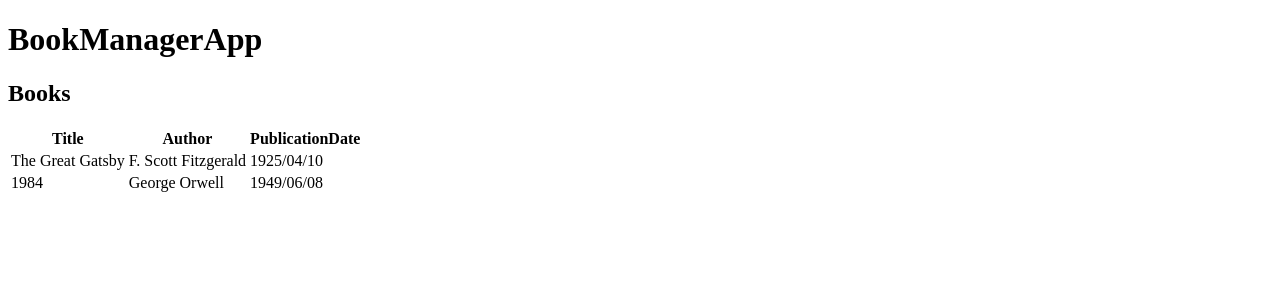
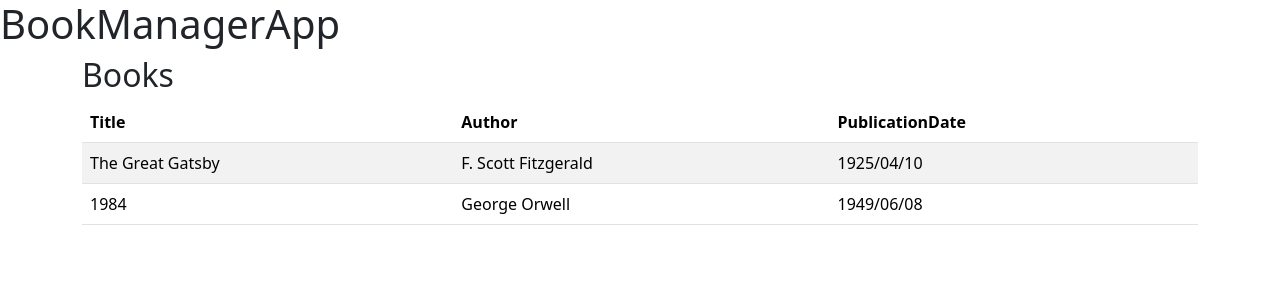
Before and after one commit to Shashinda2001/BookManager, an Angular app in the folder BookManagerApp/: page / in a window 1280 px wide. Shown: the top 300 px of the page. Built offline with nearby package versions, Linux system fonts and the light colour scheme.

Commit message:
install  bootstrap css

```diff
--- a/BookManagerApp/angular.json
+++ b/BookManagerApp/angular.json
@@ -37,7 +37,9 @@
               }
             ],
             "styles": [
+
               "src/styles.css"
+
             ],
             "scripts": []
           },
@@ -96,6 +98,7 @@
             ],
             "styles": [
               "src/styles.css"
+
             ],
             "scripts": []
           }
--- a/BookManagerApp/package.json
+++ b/BookManagerApp/package.json
@@ -18,6 +18,7 @@
     "@angular/platform-browser": "^18.0.0",
     "@angular/platform-browser-dynamic": "^18.0.0",
     "@angular/router": "^18.0.0",
+    "bootstrap": "^5.3.3",
     "rxjs": "~7.8.0",
     "tslib": "^2.3.0",
     "zone.js": "~0.14.3"
--- a/BookManagerApp/src/styles.css
+++ b/BookManagerApp/src/styles.css
@@ -1 +1,2 @@
 /* You can add global styles to this file, and also import other style files */
+@import "~bootstrap/dist/css/bootstrap.min.css"
```
Also changed, not shown: 1 other file (tests, documents, lock files or other folders).
